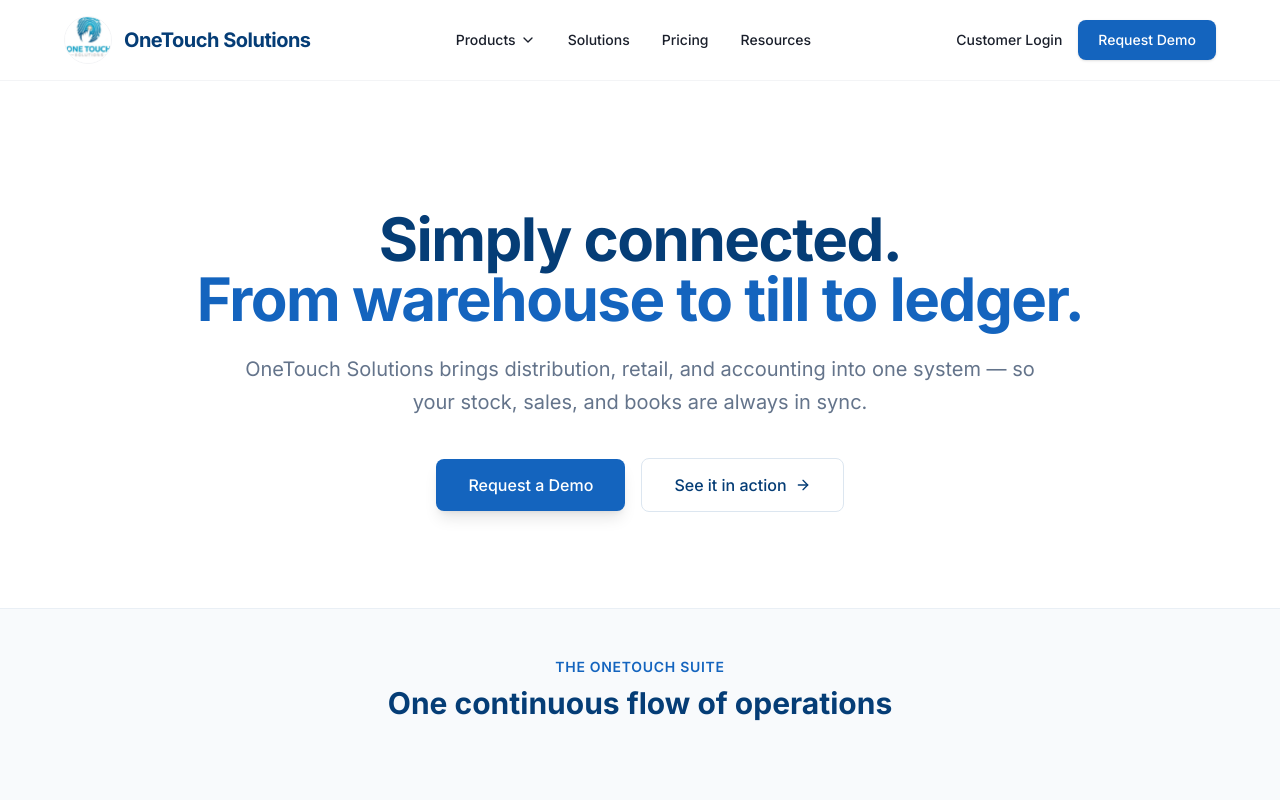
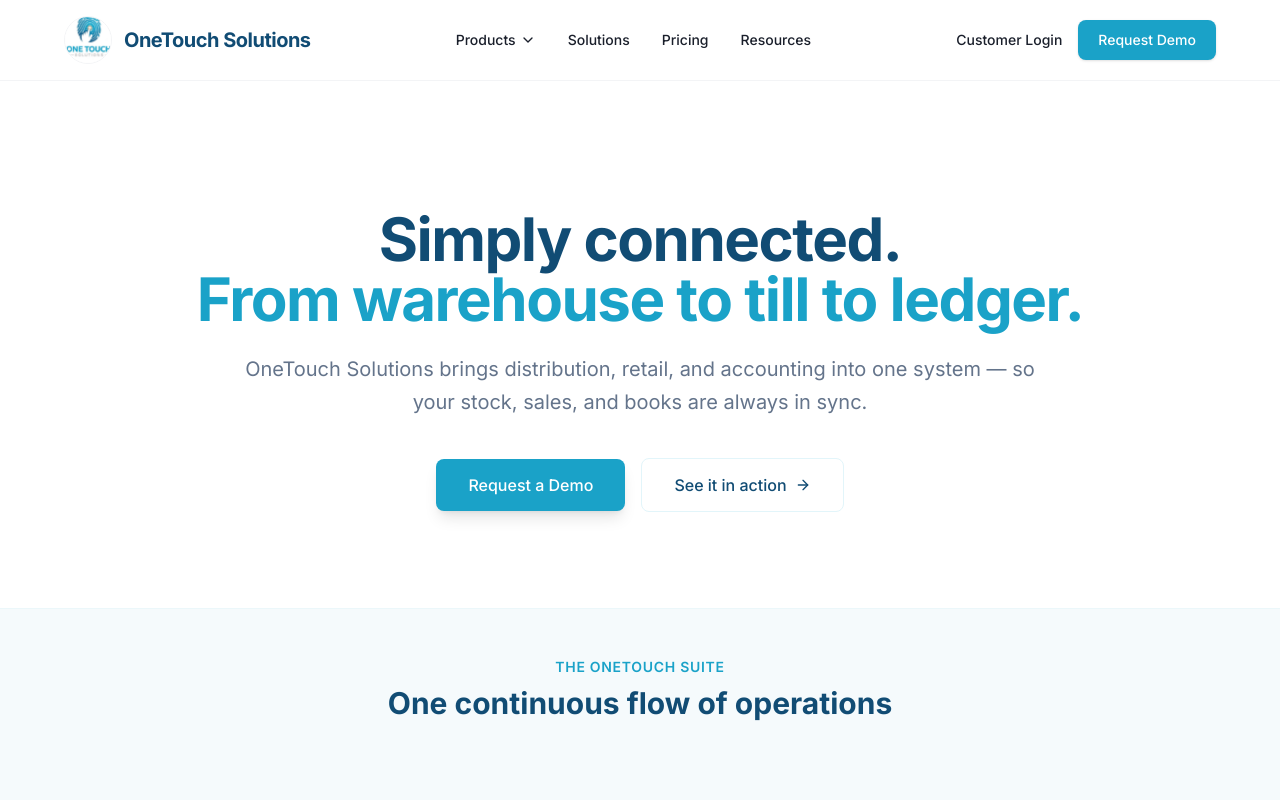
Before and after one commit to fawazhurzuk/onetouch, a Next.js app: page / in a window 1280 px wide. Shown: the top 800 px of the page. Built offline with nearby package versions, Linux system fonts and the light colour scheme.

Commit message:
Update brand colors to match new cyan/blue logo

```diff
--- a/src/app/globals.css
+++ b/src/app/globals.css
@@ -6,10 +6,10 @@
 }
 
 @theme inline {
-  --color-brand-navy: #053D76;
-  --color-brand-blue: #1464BE;
-  --color-brand-light: #DCE6F0;
-  --color-brand-bg: #F8FAFC;
+  --color-brand-navy: #114C74;
+  --color-brand-blue: #1AA2C8;
+  --color-brand-light: #E2F5FA;
+  --color-brand-bg: #F5FAFC;
   --color-brand-success: #16A34A;
 
   --color-text-primary: #1A1F2B;
```
